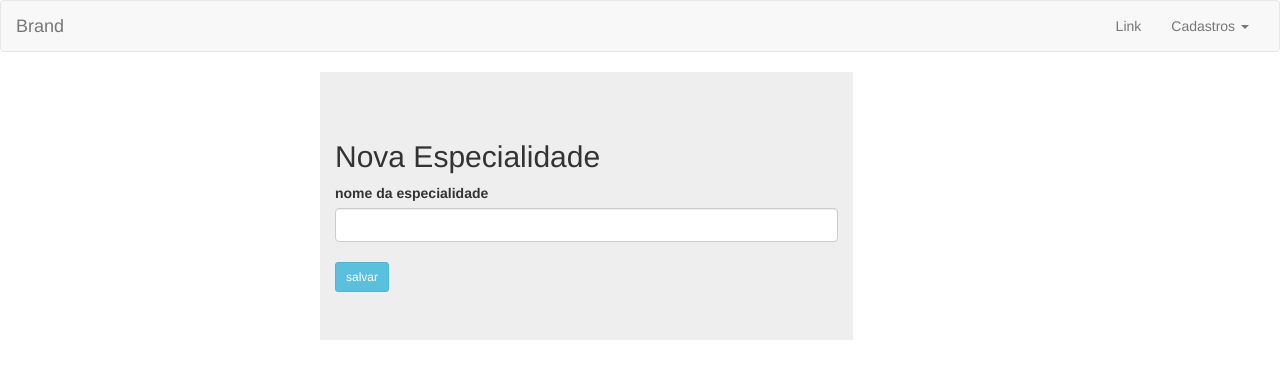
After one commit to sandrosan/projeto_faculdade, a PHP site: page /view/cadastra_especialidades.php in a window 1280 px wide. The commit adds this page. Shown: the top 379 px of the page. Run offline with PHP 8.4, Linux system fonts and the light colour scheme; some libraries are stand-ins or nearby versions.

Commit message:
criacao de cadastro de usuario e especialidade

```diff
--- a/control/EspecialidadeControl.php
+++ b/control/EspecialidadeControl.php
@@ -4,6 +4,11 @@ include_once '../model/Especialidade.php';
 
 class EspecialidadeControl {
     public function inserir() {
+        $nome = $_POST['nome'];
+
+        $especialidade = new Especialidade();
+        $especialidade->setNome($nome);
+        $especialidade->salvar();
 
     }
 
--- a/control/ProfessorControl.php
+++ b/control/ProfessorControl.php
@@ -5,6 +5,11 @@ include_once '../model/Professor.php';
 
 class ProfessorControl {
     public function inserir() {
+        $nome = $_POST['nome'];
+
+        $professor = new Professor();
+        $professor->setNome($nome);
+        $professor->salvar();
 
     }
 
--- a/control/UsuarioControl.php
+++ b/control/UsuarioControl.php
@@ -1,5 +1,6 @@
 <?php
 include_once '../model/Usuario.php';
+
 
 class UsuarioControl {
     public function inserir() {
--- a/model/Especialidade.php
+++ b/model/Especialidade.php
@@ -32,4 +32,12 @@ class Especialidade {
       return $query->fetchAll();
     }
 
+    public function salvar(){
+
+        $sql = "INSERT INTO especialidades(nome) VALUES (:nome)";
+        $query = Conexao::prepare($sql);
+        $query->bindValue("nome",$this->getNome());
+        $query->execute();
+    }
+
 }
--- /dev/null
+++ b/view/cadastra_especialidades.php
@@ -0,0 +1,24 @@
+<?php include_once '../style/template.php';
+      include_once '../control/EspecialidadeControl.php';
+      $espControl = new EspecialidadeControl();
+
+    if(isset($_POST['salvar'])){
+        $espControl->inserir();
+        ?>
+        <div class="alert alert-success" role="alert">SALVOU</div>
+    <?php } ?>
+
+
+
+<div class="col-sm-5 col-sm-offset-3 jumbotron" >
+  <h2>Nova Especialidade </h2>
+  <form method="POST">
+        <label>nome da especialidade</label>
+        <input class ="form-control" name="nome" required="" >
+        <br>
+        <input name="salvar" type="submit" value="salvar" class="btn btn-info btn-sm">
+
+    </form>
+</div>
+
+<?php include_once '../style/footer.php';?>
```
Also changed, not shown: model/Professor.php (+7 -0 lines), view/cadastrar_professores.php (added, +22 -0 lines).
